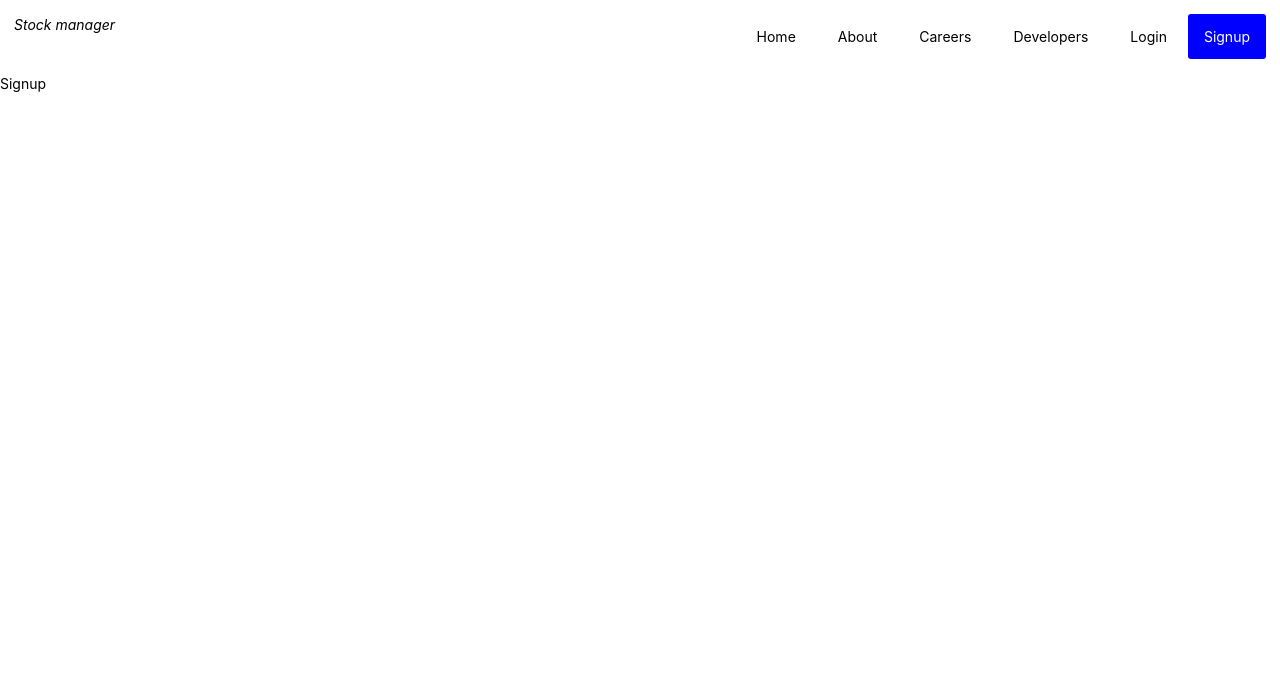
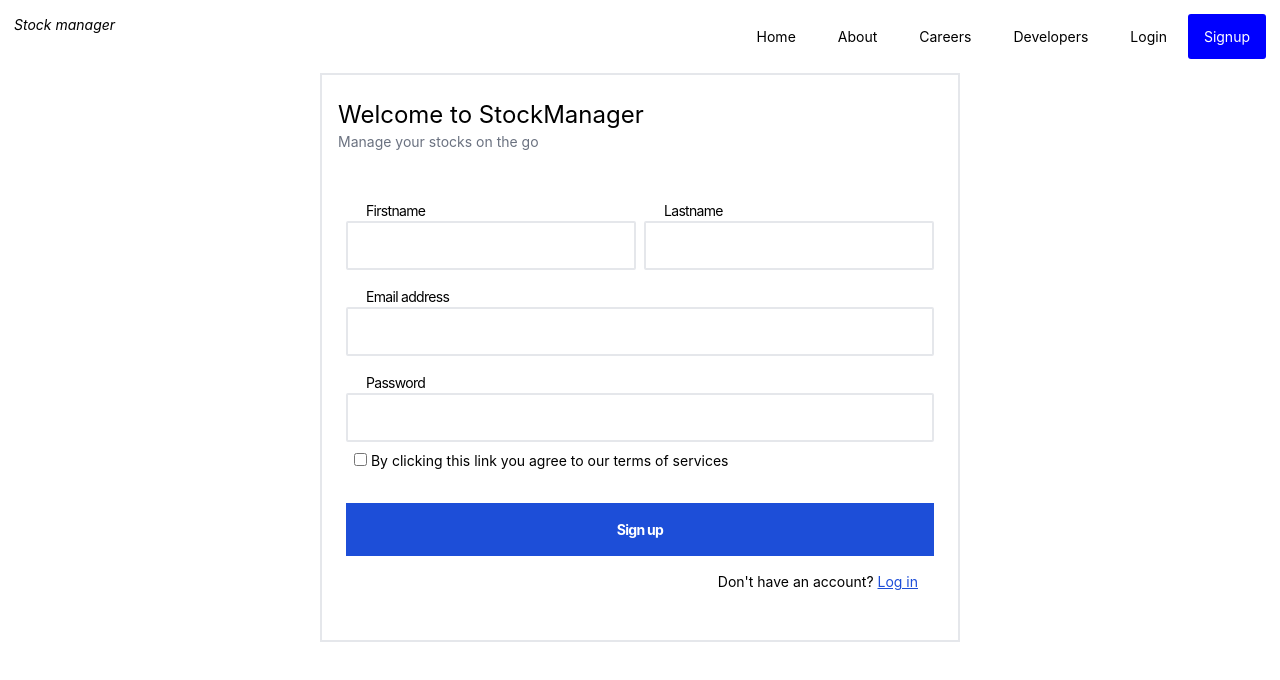
Before and after one commit to devteni/stock-manager, a React (Create React App) app in the folder client/: page /signup in a window 1280 px wide. Shown: the top 680 px of the page. Built offline with nearby package versions, Linux system fonts and the light colour scheme.

Commit message:
[feat]: created login and signup pagessrc/pages/Login.js

```diff
--- a/client/src/pages/Home.js
+++ b/client/src/pages/Home.js
@@ -3,7 +3,7 @@ import React from 'react';
 const Home = () => {
   return (
     <div>
-      <h1>Home</h1>
+      <h1 className="text-center">Home</h1>
     </div>
   );
 };
--- a/client/src/pages/Signup.js
+++ b/client/src/pages/Signup.js
@@ -1,7 +1,112 @@
+import { Link } from 'react-router-dom';
+import * as yup from 'yup';
+
+const schema = yup.object().shape({
+  firstname: yup.string().required(),
+  lastname: yup.string().required(),
+  email: yup.string().email().required(),
+  password: yup.string().required(),
+});
+
 const Signup = () => {
+  const handleSubmit = () => {
+    return null;
+  };
   return (
-    <div>
-      <h1>Signup</h1>
+    <div className="lg:w-1/2 lg:mx-auto mx-2 my-auto border-2 py-6 px-4 ">
+      <>
+        <h1 className="text-xl lg:text-2xl text-left">
+          Welcome to StockManager
+        </h1>
+        <p className="text-gray-500 text-left">Manage your stocks on the go</p>
+
+        <div className="md:flex-1 flex-auto flex-wrap mt-6">
+          <form onSubmit={handleSubmit} method="POST" className="p-2 w-auto">
+            <div className="grid gap-2 grid-cols-1 sm:grid-cols-1 md:grid-cols-2 lg:grid-cols-2 xl:grid-cols-2 2xl:grid-cols-2">
+              <div className="w-full mt-4">
+                <label
+                  htmlFor="firstname"
+                  className="px-5 pt-1.5 rounded-sm text-sm tracking-tighter"
+                >
+                  Firstname
+                </label>
+                <input
+                  id="firstname"
+                  type="text"
+                  name="name"
+                  className="text-white py-3 px-5 w-full border-solid border-2 rounded-sm outline-none appearance-none focus:ring-1 focus:border-blue-700"
+                  required
+                />
+              </div>
+              <div className="w-full mt-4">
+                <label
+                  htmlFor="lastname"
+                  className="px-5 py-1.5 rounded-sm text-sm tracking-tighter"
+                >
+                  Lastname
+                </label>
+                <input
+                  id="lastname"
+                  type="text"
+                  name="name"
+                  className="text-white py-3 px-5 w-full border-solid border-2 rounded-sm outline-none appearance-none focus:ring-1 focus:border-blue-700"
+                  required
+                />
+              </div>
+            </div>
+            <div className="w-full mt-4">
+              <label
+                htmlFor="email"
+                className="px-5 py-1.5 text-sm tracking-tighter"
+              >
+                Email address
+              </label>
+              <input
+                id="email"
+                type="email"
+                name="email"
+                className="text-white py-3 px-5 w-full border-solid border-2 rounded-sm rounded-sm outline-none appearance-none focus:ring-1 focus:border-blue-700"
+                required
+              />
+            </div>
+            <div className="w-full mt-4">
+              <label
+                htmlFor="password"
+                className="px-5 py-1.5 text-sm tracking-tighter"
+              >
+                Password
+              </label>
+              <input
+                id="password"
+                type="password"
+                name="password"
+                className="text-white py-3 px-5 w-full border-solid border-2 rounded-sm rounded-sm outline-none appearance-none focus:ring-1 focus:border-blue-700"
+                required
+              />
+            </div>
+            <p className="m-2">
+              <input type="checkbox" />{' '}
+              <span>
+                By clicking this link you agree to our terms of services
+              </span>
+            </p>
+            <button
+              type="submit"
+              className="text-white p-4 font-bold tracking-tighter bg-blue-700 w-full mt-6 outline-none appearance-none border-none focus:ring-4 focus:ring-gray-400"
+            >
+              Sign up
+            </button>
+            <>
+              <p className="text-right text-sm m-2 p-2">
+                Don't have an account?{' '}
+                <Link to="/login" className="underline text-blue-700">
+                  Log in
+                </Link>
+              </p>
+            </>
+          </form>
+        </div>
+      </>
     </div>
   );
 };
```
